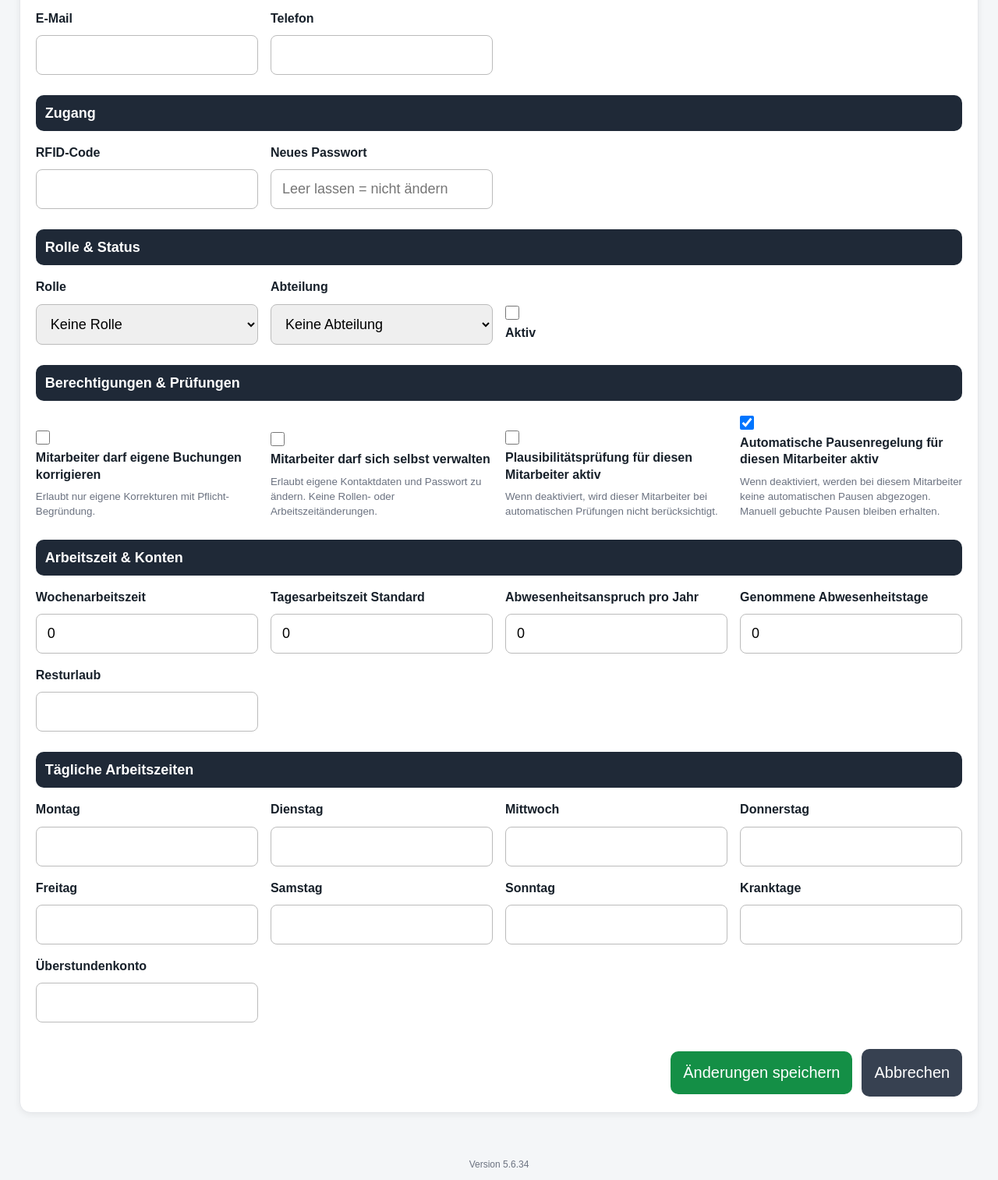
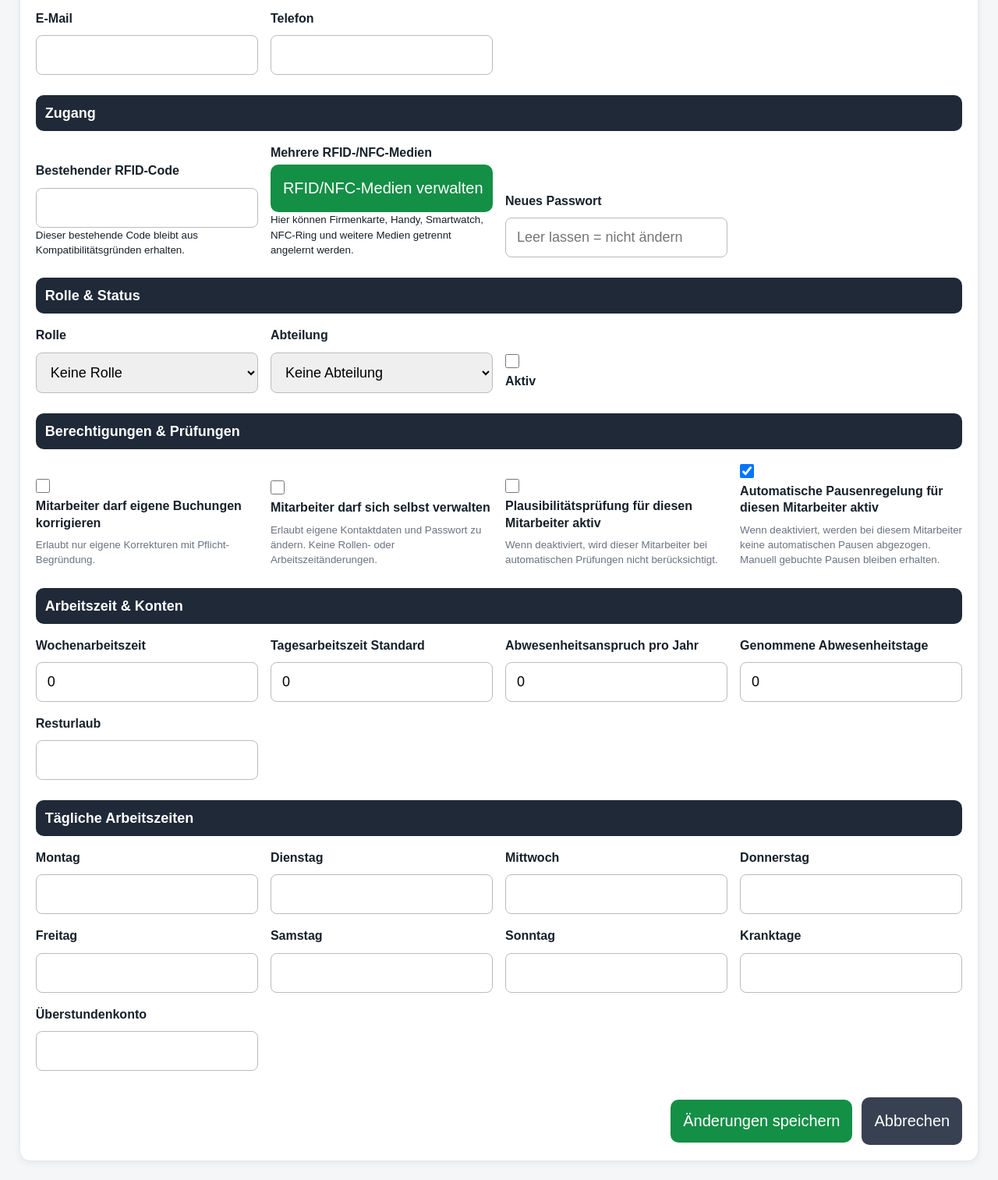
Before and after one commit to Markus4771/Stempeluhr, a FastAPI app: template app/templates/employee_edit.html in a window 1280 px wide. Shown: the part 523-2036 px from the top of the page at 78% size. Run offline with FastAPI, Linux system fonts and the light colour scheme; the template is opened without the code that fills it, so the values that code supplies are empty; data comes from the database, SQL or seed files in the repository; some libraries are stand-ins or nearby versions.

Commit message:
RFID-Medienverwaltung in Mitarbeiterseite verlinken

```diff
--- a/app/templates/employee_edit.html
+++ b/app/templates/employee_edit.html
@@ -46,8 +46,15 @@
     <div class="form-section-title">Zugang</div>
 
     <div class="form-field">
-        <label>RFID-Code</label>
+        <label>Bestehender RFID-Code</label>
         <input name="rfid_code" value="{{ employee.rfid_code or '' }}">
+        <small>Dieser bestehende Code bleibt aus Kompatibilitätsgründen erhalten.</small>
+    </div>
+
+    <div class="form-field">
+        <label>Mehrere RFID-/NFC-Medien</label>
+        <a class="button" href="/admin/employees/{{ employee.id }}/rfid-media">RFID/NFC-Medien verwalten</a>
+        <small>Hier können Firmenkarte, Handy, Smartwatch, NFC-Ring und weitere Medien getrennt angelernt werden.</small>
     </div>
 
     <div class="form-field">
@@ -66,7 +73,7 @@
             {% endfor %}
         </select>
     </div>
-<div class="form-field">
+    <div class="form-field">
         <label>Abteilung</label>
         <select name="department_id">
             <option value="0">Keine Abteilung</option>
@@ -79,7 +86,6 @@
     <div class="form-field checkbox-field">
         <label><input name="active" type="checkbox" {% if employee.active %}checked{% endif %}> Aktiv</label>
     </div>
-
 
     <div class="form-section-title">Berechtigungen & Prüfungen</div>
 
```
